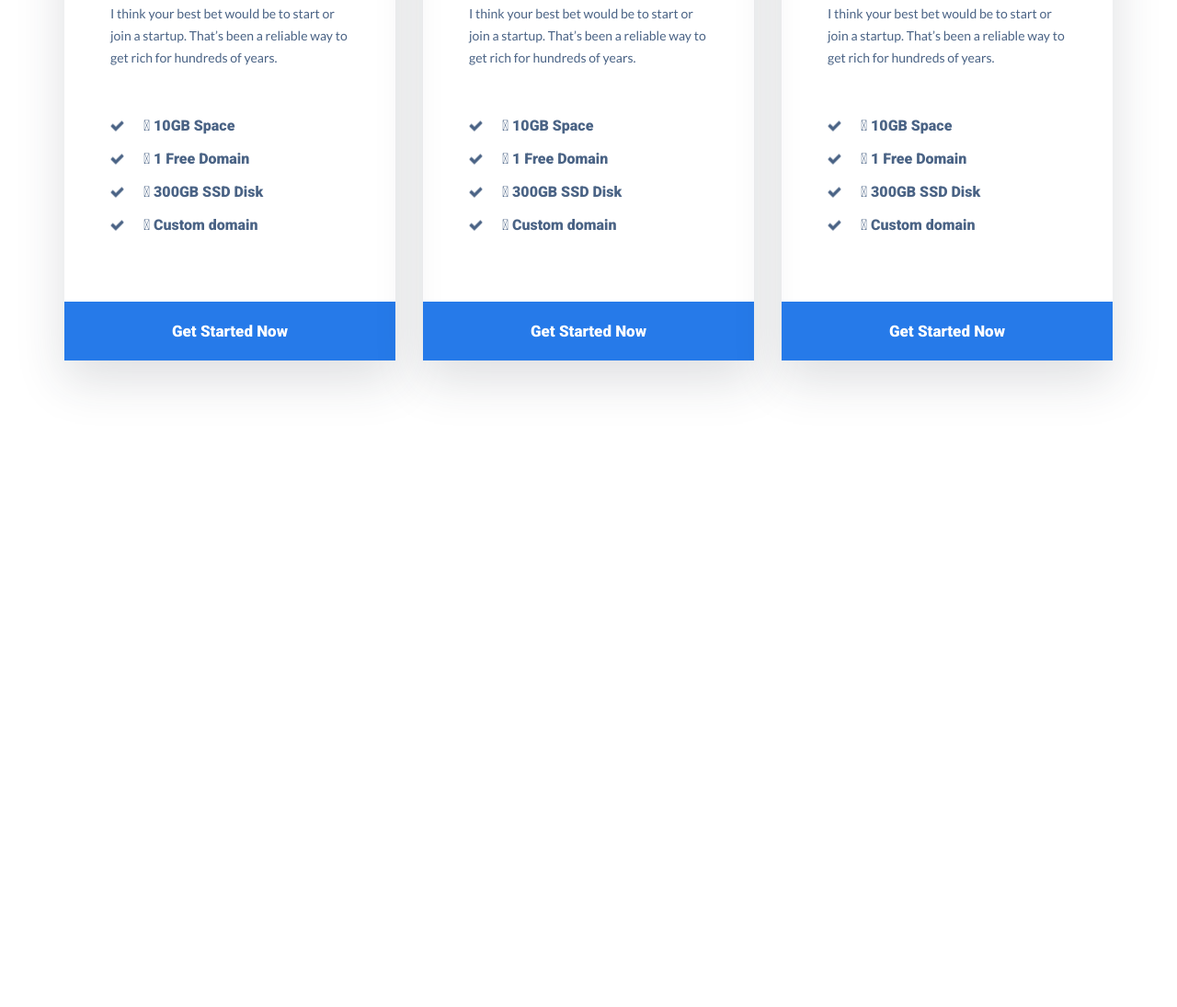
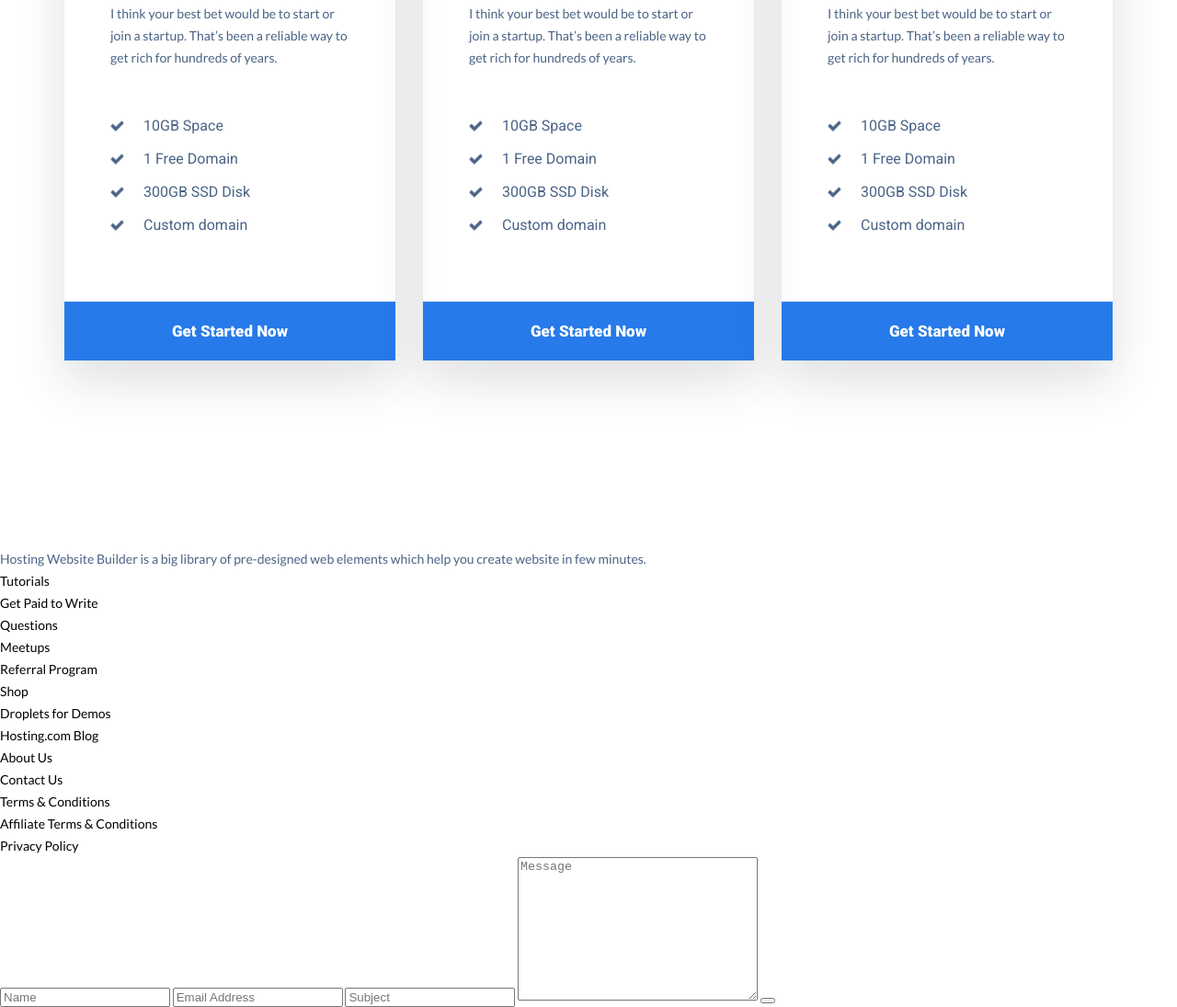
Before and after one commit to CodeShami/joomhost, a plain HTML site: page index.html in a window 1280 px wide. Shown: the part 1672-2767 px from the top of the page at 92% size. Before the commit the page ends 2244 px from the top, so only its background shows below. Drawn offline with nearby package versions, Linux system fonts and the light colour scheme.

Commit message:
добавил html верстку футера

```diff
--- a/index.html
+++ b/index.html
@@ -8,7 +8,7 @@
 	<title>Document</title>
 	<link rel="stylesheet" href="css/reset.css">
 	<link rel="stylesheet" href="css/style.css">
-	<link href="https://fonts.googleapis.com/css?family=Lato:400,700|Open+Sans:700|Roboto:900&display=swap"
+	<link href="https://fonts.googleapis.com/css?family=Lato:400,700|Open+Sans:700|Roboto:400,900&display=swap"
 		rel="stylesheet">
 </head>
 
@@ -108,10 +108,10 @@
 						for hundreds of years.
 					</div>
 					<ul class="price-item__list">
-						<li> 10GB Space</li>
-						<li> 1 Free Domain</li>
-						<li> 300GB SSD Disk</li>
-						<li> Custom domain</li>
+						<li>10GB Space</li>
+						<li>1 Free Domain</li>
+						<li>300GB SSD Disk</li>
+						<li>Custom domain</li>
 					</ul>
 					<a href="#" class="price-item__btn">Get Started Now</a>
 
@@ -131,10 +131,10 @@
 						hundreds of years.
 					</div>
 					<ul class="price-item__list">
-						<li> 10GB Space</li>
-						<li> 1 Free Domain</li>
-						<li> 300GB SSD Disk</li>
-						<li> Custom domain</li>
+						<li>10GB Space</li>
+						<li>1 Free Domain</li>
+						<li>300GB SSD Disk</li>
+						<li>Custom domain</li>
 					</ul>
 					<a href="#" class="price-item__btn">Get Started Now</a>
 				</div>
@@ -153,10 +153,10 @@
 						hundreds of years.
 					</div>
 					<ul class="price-item__list">
-						<li> 10GB Space</li>
-						<li> 1 Free Domain</li>
-						<li> 300GB SSD Disk</li>
-						<li> Custom domain</li>
+						<li>10GB Space</li>
+						<li>1 Free Domain</li>
+						<li>300GB SSD Disk</li>
+						<li>Custom domain</li>
 					</ul>
 					<a href="#" class="price-item__btn">Get Started Now</a>
 				</div>
@@ -164,6 +164,56 @@
 
 		</div>
 	</section>
+
+<footer class="footer">
+	<div class="conteiner">
+		<div class="footer__inner">
+			<div class="footer__col">
+				<a href="#" class="footer__logo">
+					<img src="images/logo-white.png" alt="">
+				</a>
+				<div class="footer__text">
+Hosting Website Builder is a big library of pre-designed web elements which help you create website in few minutes.
+				</div>
+			</div>
+			<div class="footer__col">
+				<div class="footer__title"></div>
+				<ul class="footer__list">
+					<li><a href="#">Tutorials</a></li>
+					<li><a href="#">Get Paid to Write</a></li>
+					<li><a href="#">Questions</a></li>
+					<li><a href="#">Meetups</a></li>
+					<li><a href="#">Referral Program</a></li>
+					<li><a href="#">Shop</a></li>
+					<li><a href="#">Droplets for Demos</a></li>
+				</ul>
+			</div>
+			<div class="footer__col">
+				<div class="footer__title"></div>
+				<ul class="footer__list">
+					<li><a href="#">Hosting.com Blog</a></li>
+					<li><a href="#">About Us</a></li>
+					<li><a href="#">Contact Us</a></li>
+					<li><a href="#">Terms & Conditions</a></li>
+					<li><a href="#">Affiliate Terms & Conditions</a></li>
+					<li><a href="#">Privacy Policy</a></li>
+				</ul>
+			</div>
+			<div class="footer__col">
+				<div class="footer__title">
+
+				</div>
+				<form action="">
+					<input type="text" placeholder="Name">
+					<input type="email" placeholder="Email Address">
+					<input type="text" placeholder="Subject">
+					<textarea name="" id="" cols="30" rows="10" placeholder="Message"></textarea>
+					<button type=submit></button>
+				</form>
+			</div>
+		</div>
+	</div>
+</footer>
 
 
 
```
